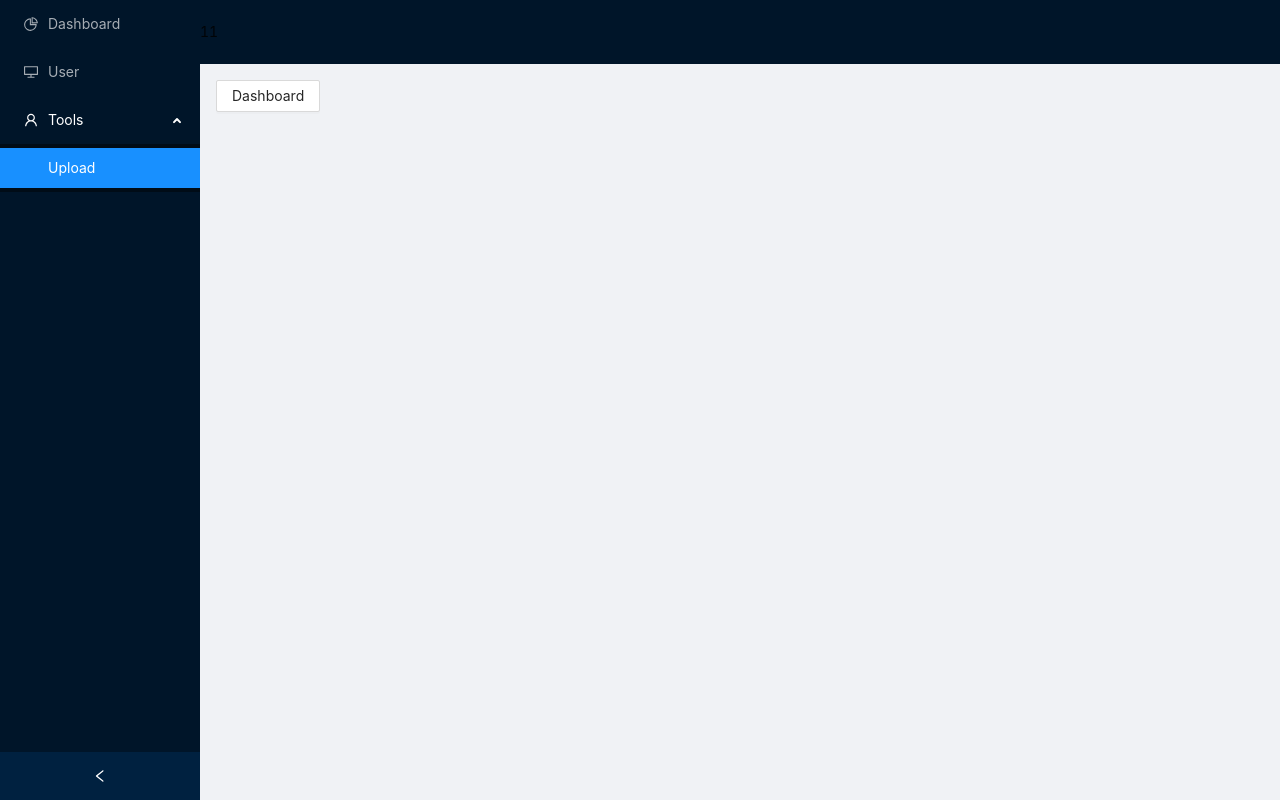
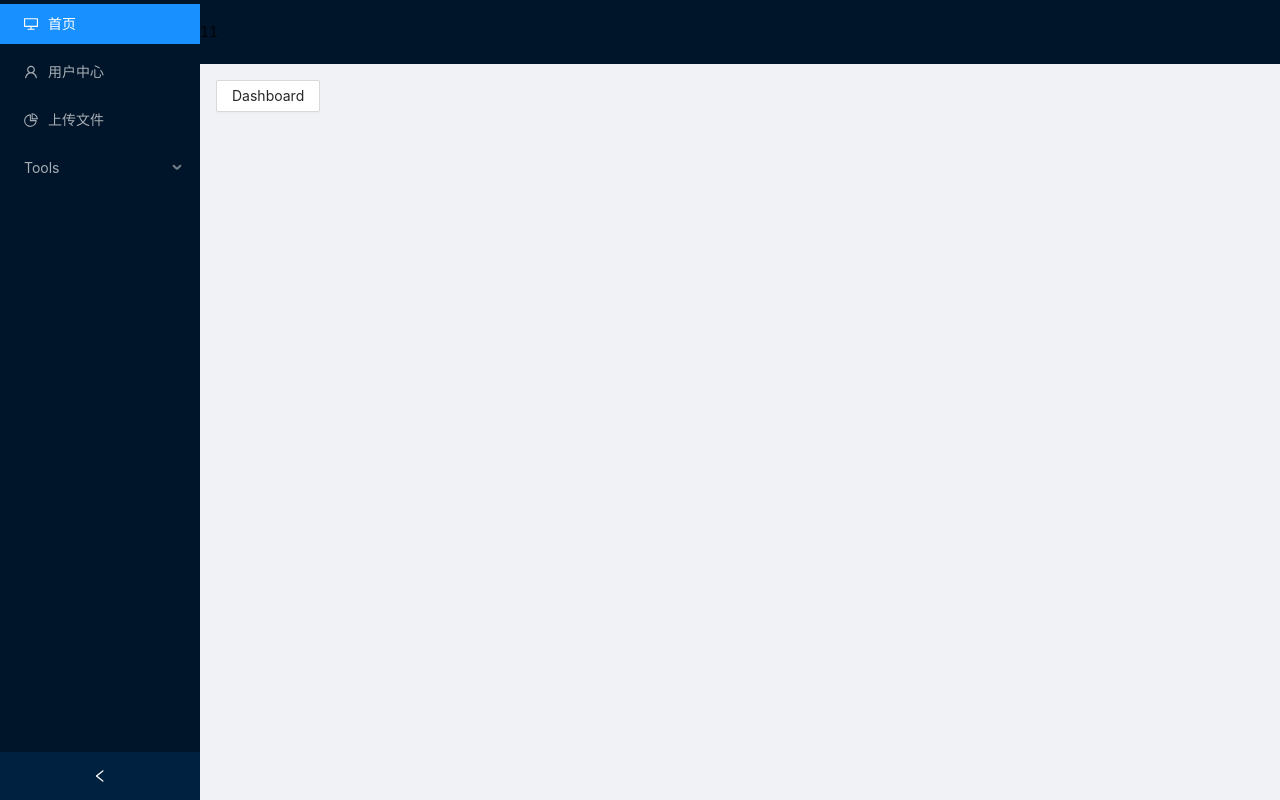
Before and after one commit to wu905347492/react-coffee, a React app: page / in a window 1280 px wide. Built offline with nearby package versions, Linux system fonts and the light colour scheme.

Commit message:
feat: 路由active展示

```diff
--- a/src/pages/layouts/menu.tsx
+++ b/src/pages/layouts/menu.tsx
@@ -1,33 +1,33 @@
 import React, { useState } from 'react';
 import { Layout, Menu } from 'antd';
-import { DesktopOutlined, PieChartOutlined, UserOutlined } from '@ant-design/icons';
-import { Link } from 'react-router-dom';
+
+import { Link, useLocation } from 'react-router-dom';
+import { routes } from '../../routers';
 
 const { Sider } = Layout;
 const { SubMenu } = Menu;
 
 const Menus = () => {
   const [collapsed, setCollapsed] = useState(false);
+  const { pathname } = useLocation();
 
   const onCollapse = (collapsed: boolean) => {
-    console.log(collapsed);
     setCollapsed(collapsed);
   };
 
   return (
     <Sider collapsible collapsed={collapsed} onCollapse={onCollapse}>
       <div className="logo" />
-      <Menu theme="dark" defaultOpenKeys={['sub1']} defaultSelectedKeys={['3']} mode="inline">
-        <Menu.Item key="1" icon={<PieChartOutlined />}>
-          <Link to="/">Dashboard</Link>
-        </Menu.Item>
-        <Menu.Item key="2" icon={<DesktopOutlined />}>
-          <Link to="/user">User</Link>
-        </Menu.Item>
-        <SubMenu key="sub1" icon={<UserOutlined />} title="Tools">
-          <Menu.Item key="3">
-            <Link to="/tools/upload">Upload</Link>
-          </Menu.Item>
+      <Menu theme="dark" defaultSelectedKeys={[pathname]} selectedKeys={[pathname]} mode="inline">
+        {routes.map((item) => {
+          return (
+            <Menu.Item key={item.path} icon={item.icon}>
+              <Link to={item.path}>{item.name}</Link>
+            </Menu.Item>
+          );
+        })}
+        <SubMenu key="123" title="Tools">
+          <Menu.Item key="3">3</Menu.Item>
         </SubMenu>
       </Menu>
     </Sider>
```
Also changed, not shown: src/routers/index.tsx (+4 -3 lines).
